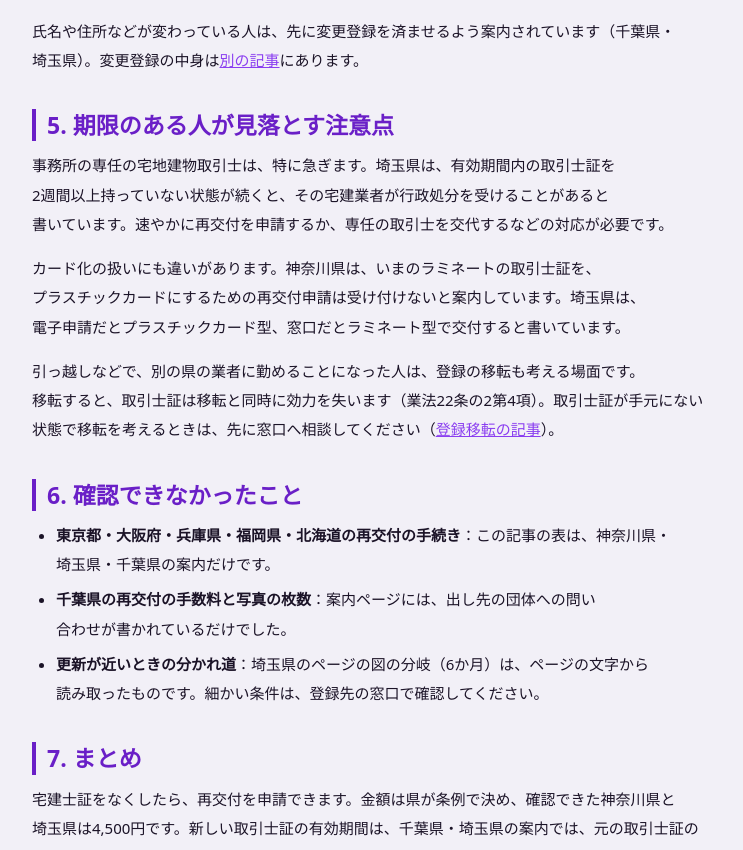
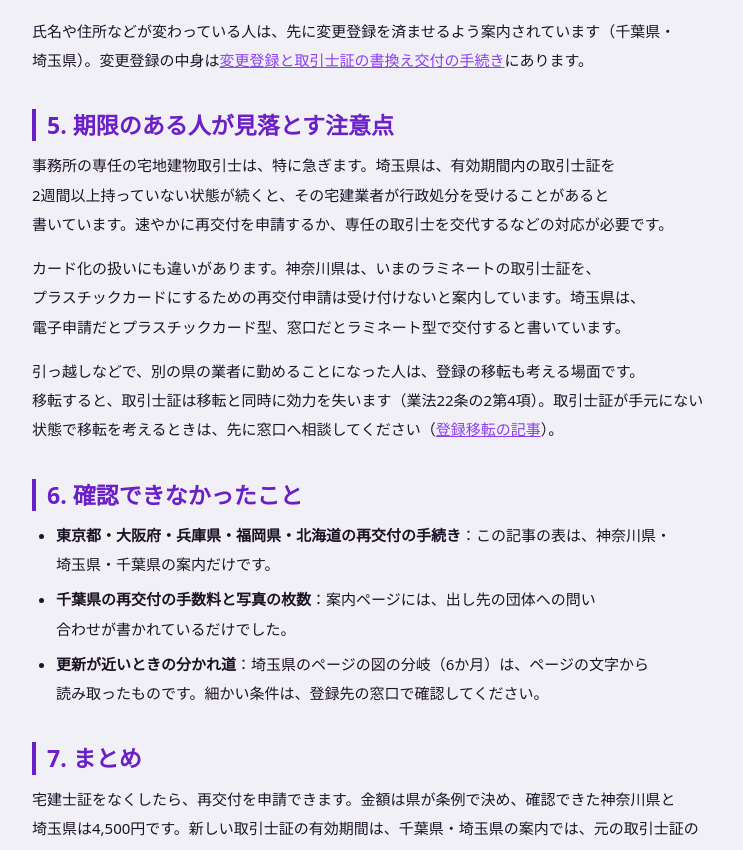
Before and after one commit to fujiken1016/takken-gym, a plain HTML site: page blog/takken-shisho-saikofu.html in a window 1280 px wide. Shown: the part 4590-5440 px from the top of the page, without its empty margins (268-1011 px from the left). Drawn offline with Linux system fonts and the light colour scheme.

Commit message:
J645: 汎用アンカー『別の記事』1件を内容が分かる文言に
Co-Authored-By: Claude Sonnet 5.5 <noreply@anthropic.com>

```diff
--- a/blog/takken-shisho-saikofu.html
+++ b/blog/takken-shisho-saikofu.html
@@ -160,7 +160,7 @@
   <li>新しい取引士証を受け取り、氏名・住所の表記に誤りがないか確かめる（埼玉県）</li>
 </ol>
 </figure>
-  <p>氏名や住所などが変わっている人は、先に変更登録を済ませるよう案内されています（千葉県・埼玉県）。変更登録の中身は<a href="/blog/takken-henkou-touroku">別の記事</a>にあります。</p>
+  <p>氏名や住所などが変わっている人は、先に変更登録を済ませるよう案内されています（千葉県・埼玉県）。変更登録の中身は<a href="/blog/takken-henkou-touroku">変更登録と取引士証の書換え交付の手続き</a>にあります。</p>
 
   <h2 id="s5">5. 期限のある人が見落とす注意点</h2>
   <p>事務所の専任の宅地建物取引士は、特に急ぎます。埼玉県は、有効期間内の取引士証を2週間以上持っていない状態が続くと、その宅建業者が行政処分を受けることがあると書いています。速やかに再交付を申請するか、専任の取引士を交代するなどの対応が必要です。</p>
```
